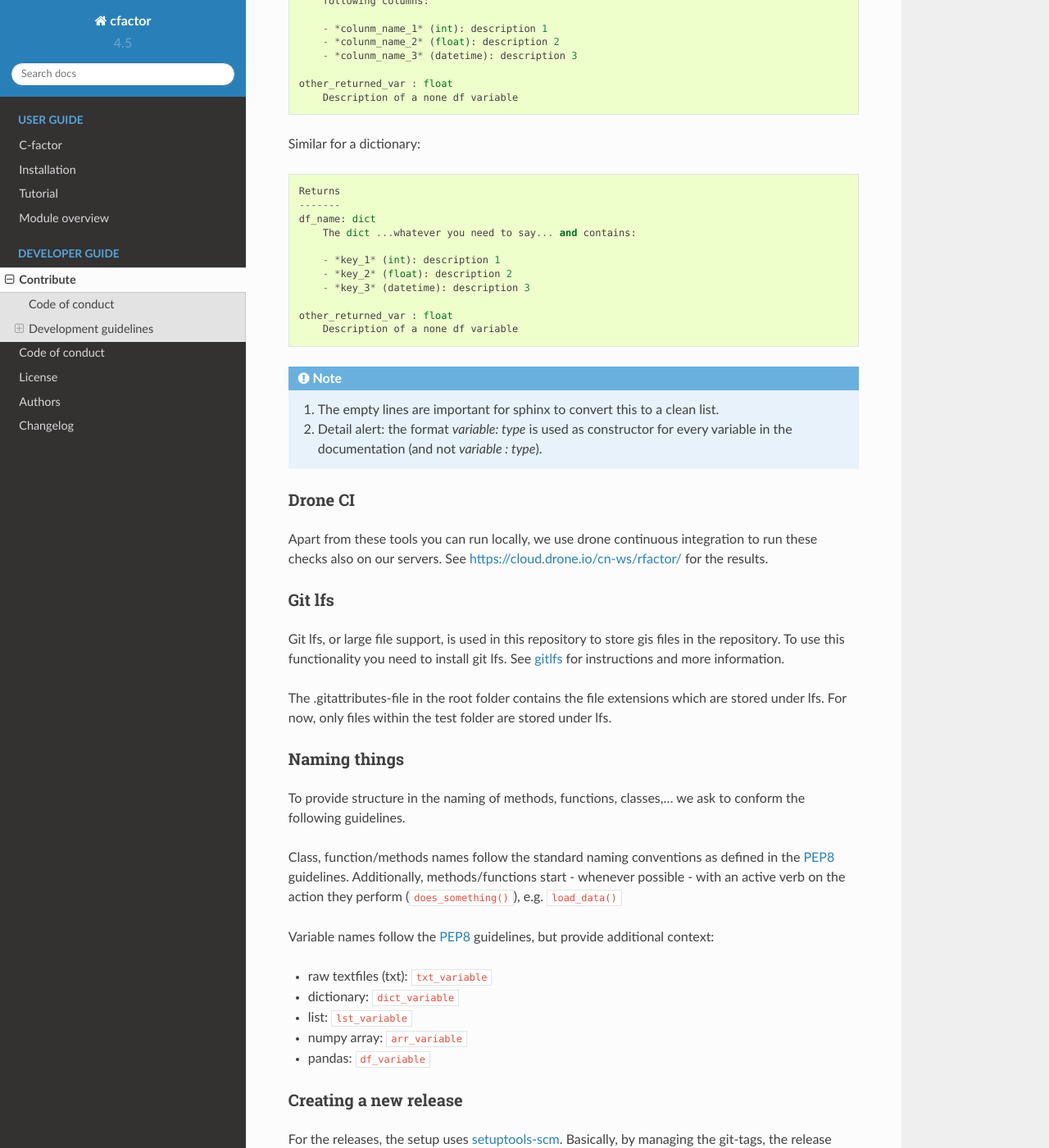
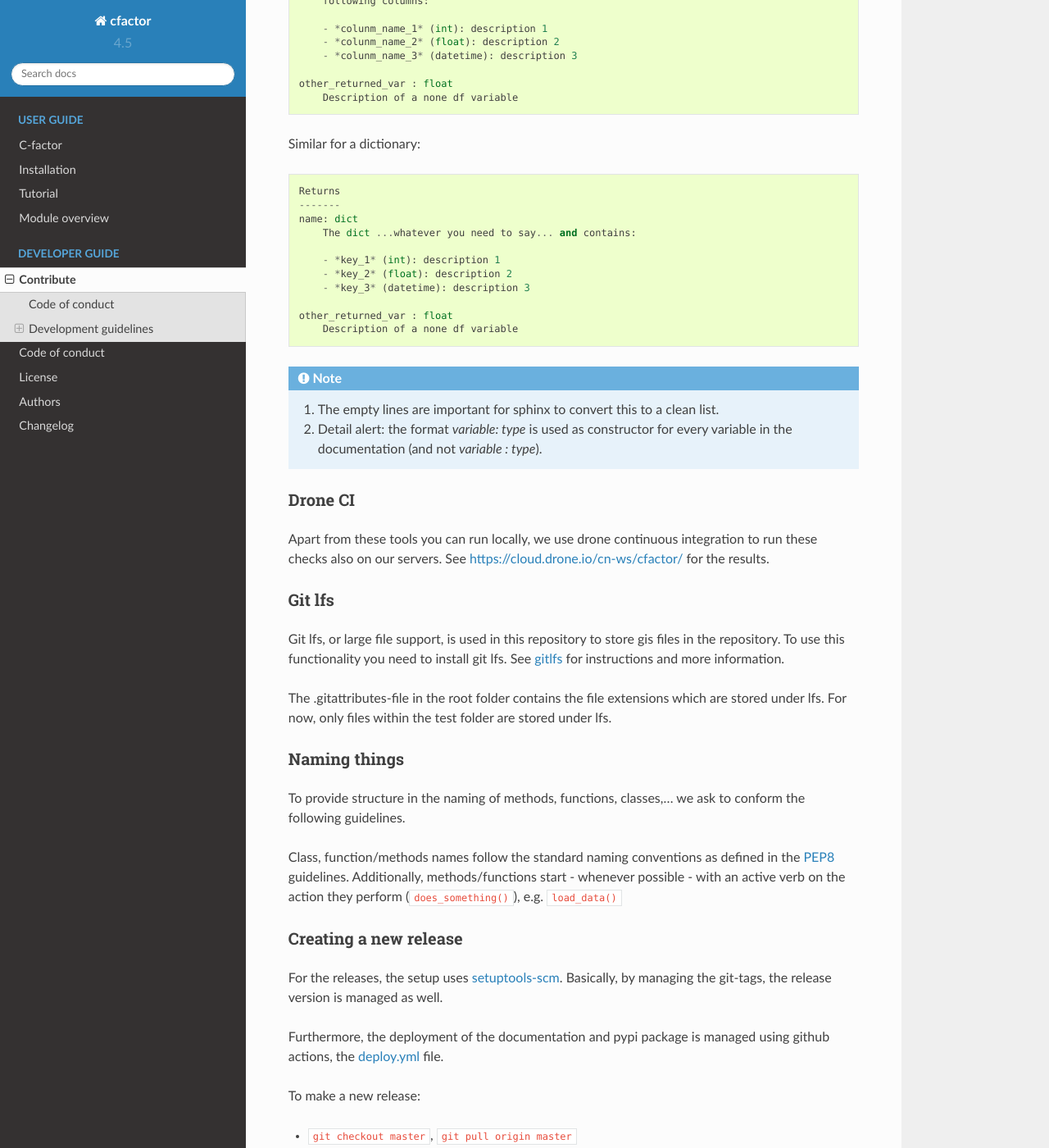
Before and after one commit to watem-sedem/cfactor, a Sphinx documentation site: the page built from docs/contributing.rst, in a window 1280 px wide and 1400 px high, scrolled down 2273 px. Shown: the whole window at 82% size. Built offline with Sphinx 7.4.7 and the Read the Docs theme 2.0.0, drawn with Linux system fonts in a browser that asks for light colours.

Commit message:
Update contributing.rst
remove ref to rfactor

```diff
--- a/docs/contributing.rst
+++ b/docs/contributing.rst
@@ -110,7 +110,7 @@ these as follows (equivalent for parameters versus returns section):
 
     Returns
     -------
-    df_name: pandas.DataFrame
+    name: pandas.DataFrame
         The DataFrame ...whatever you need to say... and contains the
         following columns:
 
@@ -127,7 +127,7 @@ Similar for a dictionary:
 
     Returns
     -------
-    df_name: dict
+    name: dict
         The dict ...whatever you need to say... and contains:
 
         - *key_1* (int): description 1
@@ -150,7 +150,7 @@ Drone CI
 
 Apart from these tools you can run locally, we use drone continuous
 integration to run these checks also on our servers. See
-https://cloud.drone.io/cn-ws/rfactor/ for the results.
+https://cloud.drone.io/cn-ws/cfactor/ for the results.
 
 Git lfs
 ^^^^^^^
@@ -174,14 +174,6 @@ Class, function/methods names follow the standard naming conventions as
 defined in the `PEP8`_ guidelines. Additionally, methods/functions start -
 whenever possible - with an active verb on the action they perform
 (``does_something()``), e.g. ``load_data()``
-
-Variable names follow the `PEP8`_ guidelines, but provide additional context:
-
-- raw textfiles (txt): ``txt_variable``
-- dictionary: ``dict_variable``
-- list: ``lst_variable``
-- numpy array: ``arr_variable``
-- pandas: ``df_variable``
 
 .. _PEP8: https://www.python.org/dev/peps/pep-0008/#naming-conventions
 
@@ -207,6 +199,6 @@ To make a new release:
 - Check if github actions runs the deployment of docs and pypi
 
 
-.. _releasepage: https://github.com/cn-ws/rfactor/releases
+.. _releasepage: https://github.com/cn-ws/cfactor/releases
 .. _setuptoolsscm: https://www.python.org/dev/peps/pep-0008/#naming-conventions
 .. _deployci: https://github.com/fluves/pywaterinfo/blob/master/.github/workflows/deploy.yml
```
